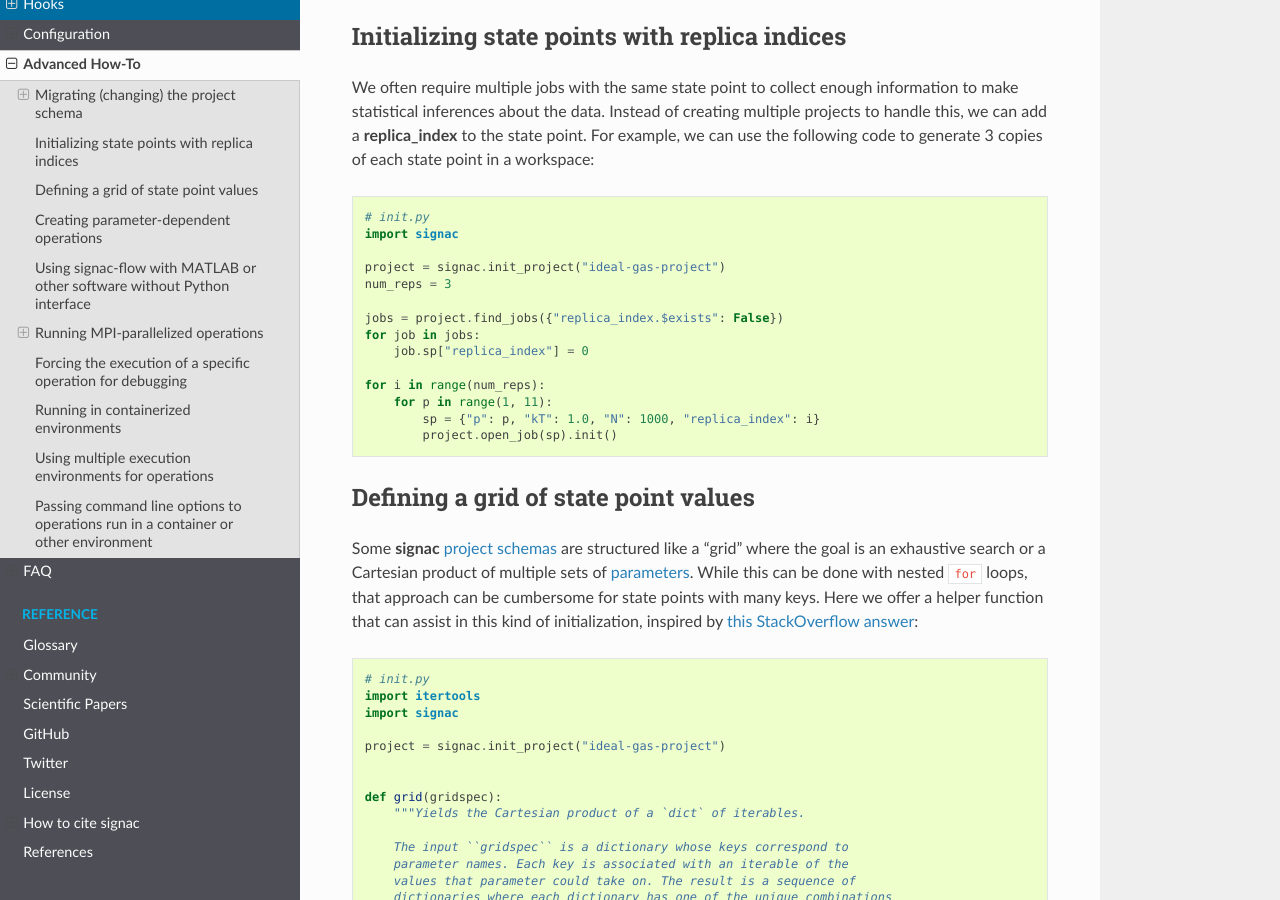
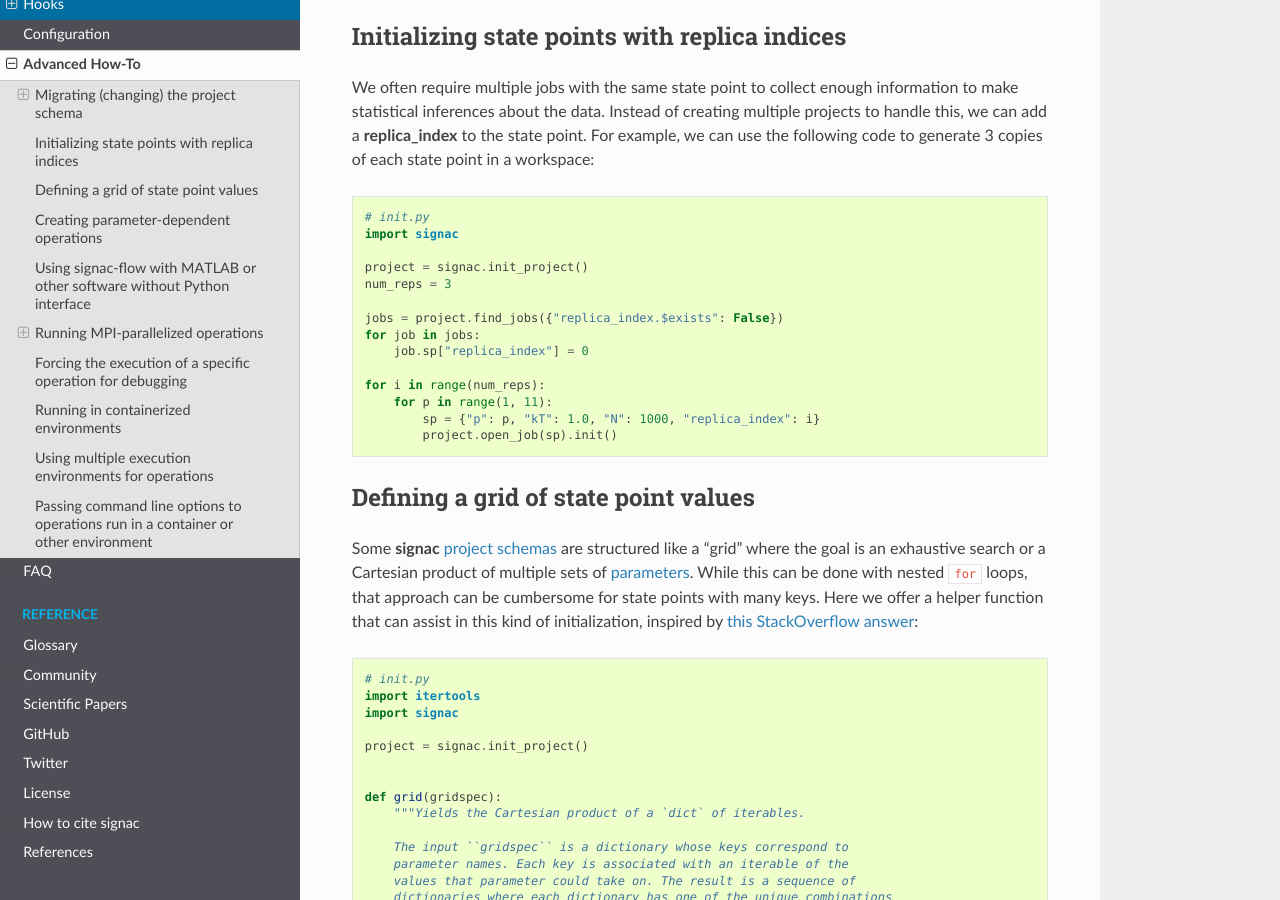
Before and after one commit to glotzerlab/signac-docs, a Sphinx documentation site: the page built from docs/source/recipes.rst, in a window 1280 px wide and 900 px high, scrolled down 1516 px. Built offline with Sphinx 7.4.7 and the Read the Docs theme 2.0.0, drawn with Linux system fonts in a browser that asks for light colours.

Commit message:
Fixes for signac 2

```diff
--- a/docs/source/flow-project.rst
+++ b/docs/source/flow-project.rst
@@ -62,7 +62,7 @@ Let's initialize a signac :term:`project` with a few :term:`jobs<job>`, by execu
 
     import signac
 
-    project = signac.init_project("MyProject")
+    project = signac.init_project()
     for i in range(10):
         project.open_job({"a": i}).init()
 
--- a/docs/source/recipes.rst
+++ b/docs/source/recipes.rst
@@ -82,7 +82,7 @@ We often require multiple jobs with the same state point to collect enough infor
     # init.py
     import signac
 
-    project = signac.init_project("ideal-gas-project")
+    project = signac.init_project()
     num_reps = 3
 
     jobs = project.find_jobs({"replica_index.$exists": False})
@@ -105,7 +105,7 @@ Some **signac** :term:`project schemas<project schema>` are structured like a "g
     import itertools
     import signac
 
-    project = signac.init_project("ideal-gas-project")
+    project = signac.init_project()
 
 
     def grid(gridspec):
--- a/docs/source/templates.rst
+++ b/docs/source/templates.rst
@@ -26,7 +26,7 @@ This is an example for a basic template that would be sufficient for the simple
 
 .. code-block:: jinja
 
-    cd {{ project.config.project_dir }}
+    cd {{ project.path }}
 
     {% for operation in operations %}
     {{ operation.cmd }}
```
